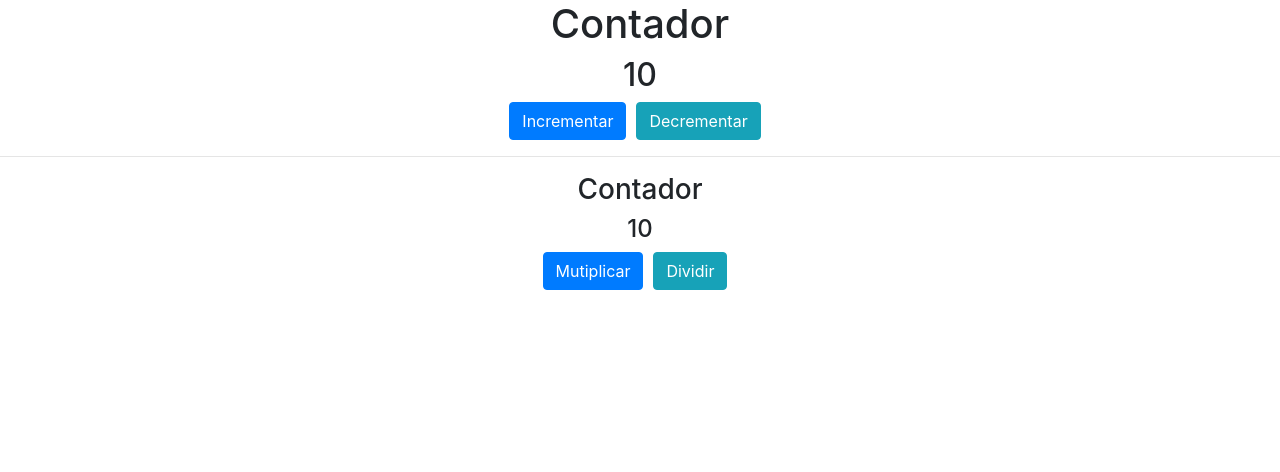
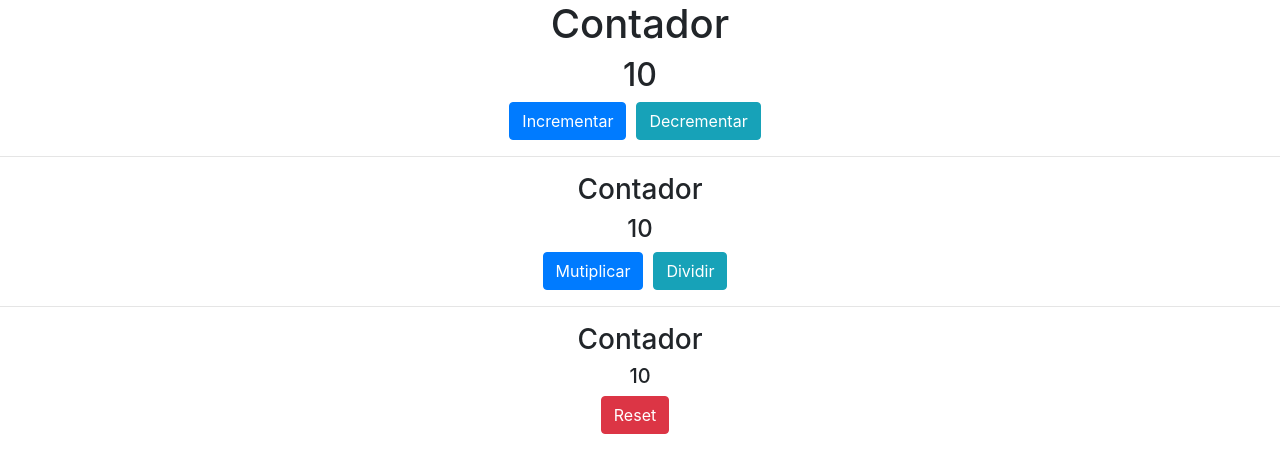
Before and after one commit to ocoboj/Redux-en-angular-con-NGRX, an Angular app in the folder 02-redux-app/: page / in a window 1280 px wide. Shown: the top 472 px of the page. Built offline with nearby package versions, Linux system fonts and the light colour scheme.

Commit message:
Integrar el componente nieto en nuestra aplicación

```diff
--- a/02-redux-app/src/app/contador/hijo/hijo.component.html
+++ b/02-redux-app/src/app/contador/hijo/hijo.component.html
@@ -9,3 +9,11 @@
 
     </div>
 </div>
+
+<hr>
+
+<div class="row text-center">
+    <div class="col">
+        <app-nieto [contador]="contador" (contadorCambio)="resetNieto($event)"></app-nieto>
+    </div>
+</div>
--- a/02-redux-app/src/app/contador/hijo/hijo.component.ts
+++ b/02-redux-app/src/app/contador/hijo/hijo.component.ts
@@ -28,4 +28,9 @@
     this.cambioContador.emit(this.contador);
   }
 
+  resetNieto( nuevoContador) {
+    this.contador = nuevoContador;
+    this.cambioContador.emit(this.contador);
+  }
+
 }
--- a/02-redux-app/src/app/contador/nieto/nieto.component.html
+++ b/02-redux-app/src/app/contador/nieto/nieto.component.html
@@ -1 +1,4 @@
-<p>nieto works!</p>
+<h3>Contador</h3>
+<h5>{{ contador }}</h5>
+
+<button (click)="reset()" class="btn btn-danger">Reset</button>
--- a/02-redux-app/src/app/contador/nieto/nieto.component.ts
+++ b/02-redux-app/src/app/contador/nieto/nieto.component.ts
@@ -1,4 +1,4 @@
-import { Component, OnInit } from '@angular/core';
+import { Component, EventEmitter, Input, OnInit, Output } from '@angular/core';
 
 @Component({
   selector: 'app-nieto',
@@ -8,9 +8,18 @@
 })
 export class NietoComponent implements OnInit {
 
+  @Input() contador: number;
+  @Output() contadorCambio = new EventEmitter<number>();
+
+
   constructor() { }
 
   ngOnInit(): void {
   }
 
+  reset() {
+    this.contador = 0;
+    this.contadorCambio.emit(0);
+  }
+
 }
```
